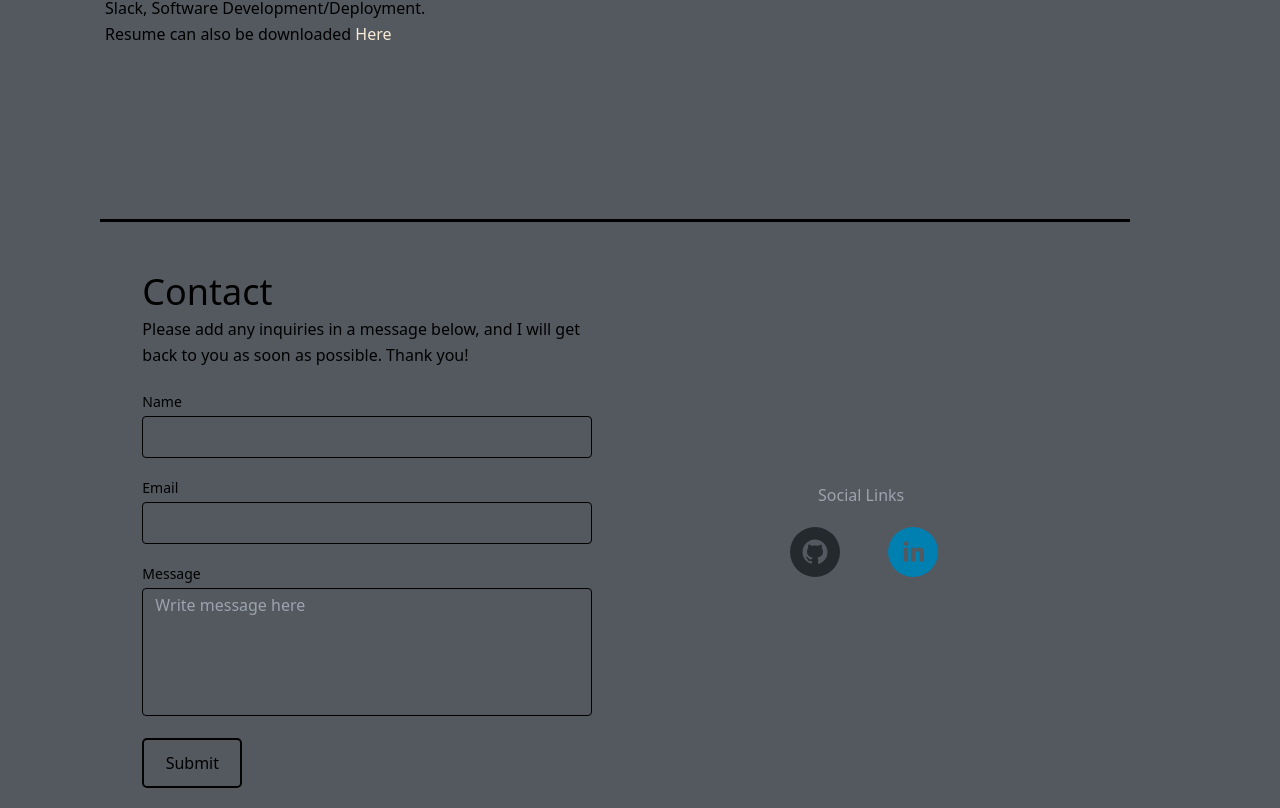
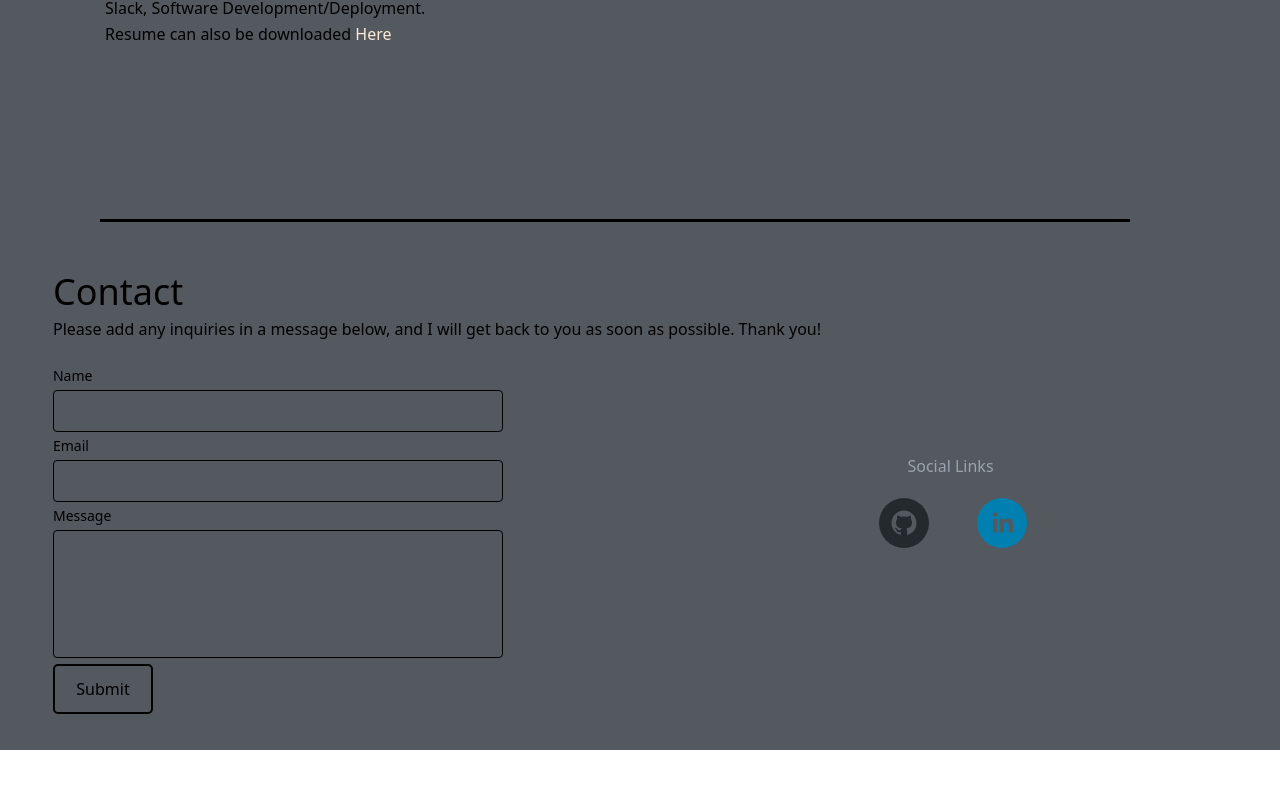
Before and after one commit to LuisChevere/portfolio-react, a React (Create React App) app: page / in a window 1280 px wide. Shown: the part 1920-2728 px from the top of the page. After the commit the page ends 2670 px from the top, so only its background shows below. Built offline with nearby package versions, Linux system fonts and the light colour scheme.

Commit message:
added ContactJs component

```diff
--- a/src/components/Footer.js
+++ b/src/components/Footer.js
@@ -1,99 +1,14 @@
 import React from "react";
 import { SocialIcon } from 'react-social-icons';
-import { useForm, ValidationError } from '@formspree/react';
+import Contact from './Contact';
 
 export default function Footer() {
-  const [state, handleSubmit] = useForm("mnqeoknw");
-
-  const handleFormSubmit = async (data, event) => {
-    event.preventDefault();
-
-    await handleSubmit(data, event);
-
-    if (state.succeeded) {
-      alert("Message Sent!");
-    }
-  };
 
   return (
     <footer>
       <hr className='hr'></hr>
       <div id="footer">
-        <form
-          onSubmit={(event) => handleFormSubmit(event)}
-          className="form"
-        >
-          <h2 className="text-white sm:text-4xl text-3xl mb-1 font-medium title-font">
-            Contact
-          </h2>
-          <p className="leading-relaxed mb-5">
-            Please add any inquiries in a message below, and I will get back to you as soon as possible. Thank you!
-          </p>
-
-          {/* Input fields */}
-          <div className="relative mb-4">
-            <label htmlFor="name" className="leading-7 text-sm">
-              Name
-            </label>
-            <input
-              id="name"
-              className="w-full bg-gray-800 rounded border border-black focus:border-white focus:ring-2 focus:ring-white text-base outline-none  py-1 px-3 leading-8 transition-colors duration-200 ease-in-out"
-              type="text"
-              name="name"
-            />
-            <ValidationError
-              prefix="Name"
-              field="name"
-              errors={state.errors}
-            />
-          </div>
-
-          {/* Email field */}
-          <div className="relative mb-4">
-            <label htmlFor="email" className="leading-7 text-sm">
-              Email
-            </label>
-            <input
-              id="email"
-              className="w-full bg-gray-800 rounded border border-black focus:border-white focus:ring-2 focus:ring-white text-base outline-none  py-1 px-3 leading-8 transition-colors duration-200 ease-in-out"
-              type="email"
-              name="email"
-            />
-            <ValidationError
-              prefix="Email"
-              field="email"
-              errors={state.errors}
-            />
-          </div>
-
-          {/* Message field */}
-          <div className="relative mb-4">
-            <label htmlFor="message" className="leading-7 text-sm">
-              Message
-            </label>
-            <textarea
-              id="message"
-              className="w-full bg-gray-800 rounded border border-black focus:border-white focus:ring-2 focus:ring-white h-32 text-base outline-none text-bal-100 py-1 px-3 resize-none leading-6 transition-colors duration-200 ease-in-out"
-              placeholder="Write message here"
-              name="message"
-            />
-            <ValidationError
-              prefix="Message"
-              field="message"
-              errors={state.errors}
-            />
-          </div>
-
-          {/* Submit button */}
-          <button
-            type="submit"
-            disabled={state.submitting}
-            id="btn"
-          >
-            {state.submitting ? 'Sending...' : 'Submit'}
-          </button>
-        </form>
-
+      <Contact />
         {/* Social links */}
         <div className="socials">
           <h1>Social Links</h1>
```
